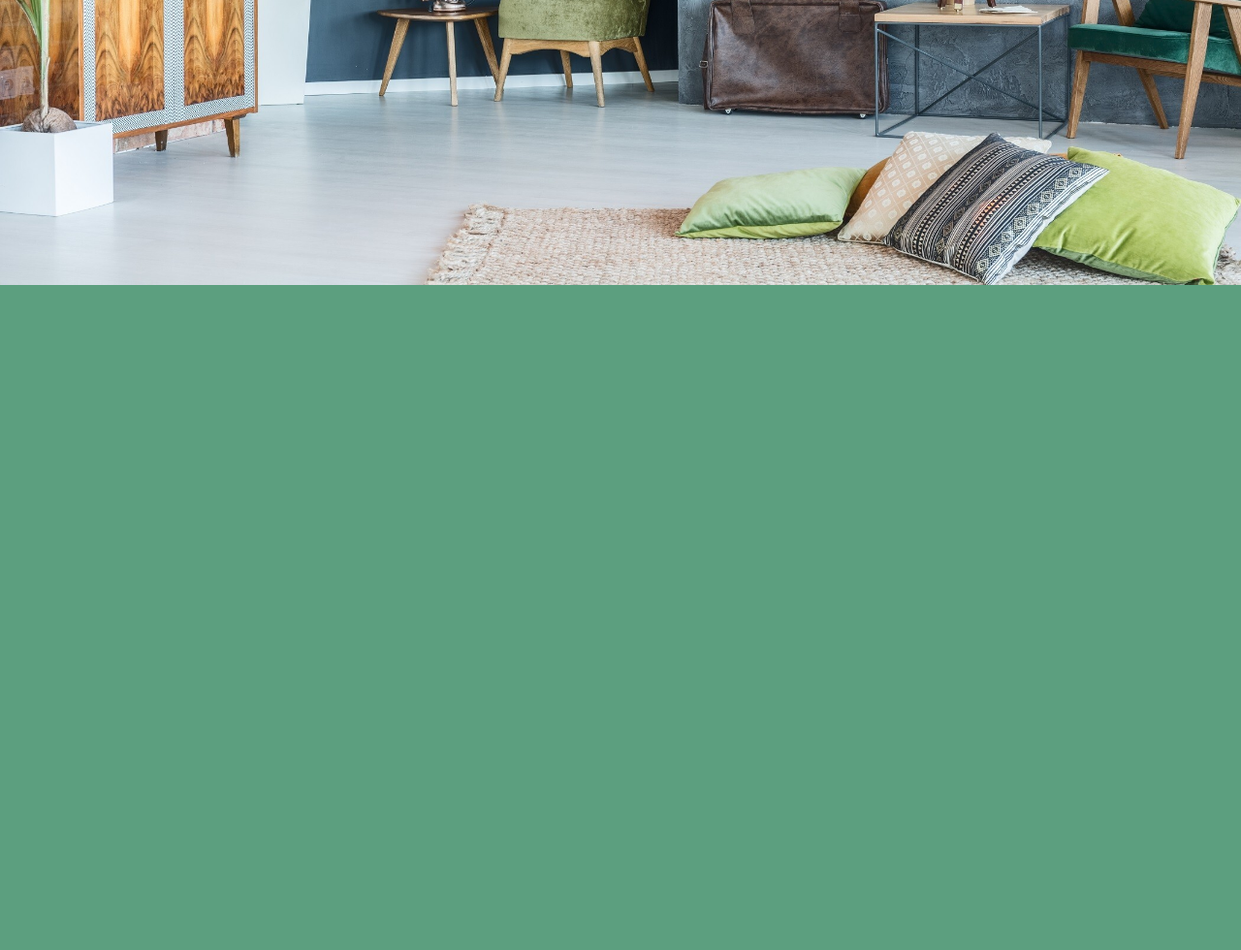
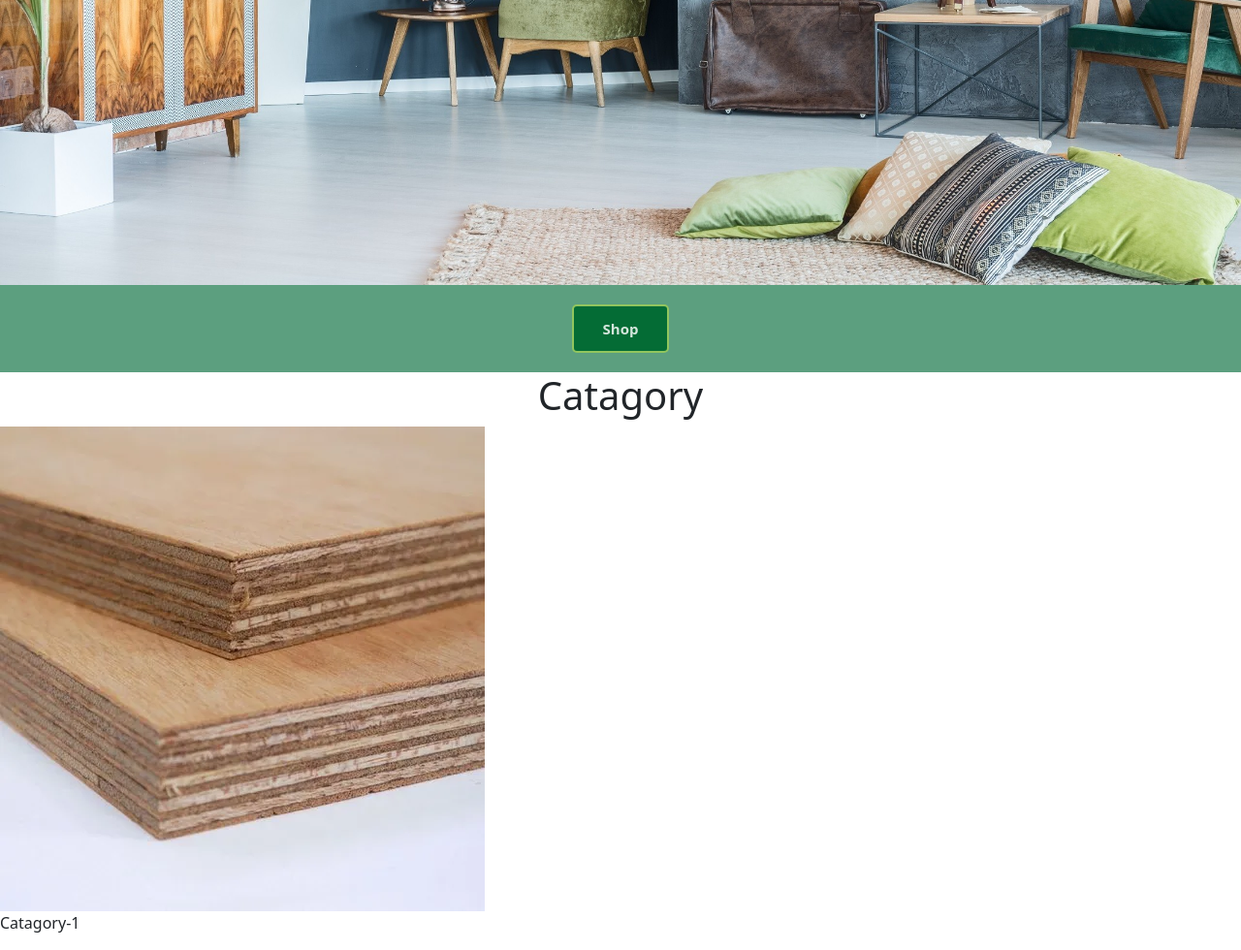
Before and after one commit to rameshagk11/SriDeviPlyawoods, a plain HTML site: page index.html in a window 1280 px wide. Shown: the part 506-1486 px from the top of the page at 97% size. Before the commit the page ends 804 px from the top, so only its background shows below. Drawn offline with nearby package versions, Linux system fonts and the light colour scheme.

Commit message:
added new changes

```diff
--- a/index.html
+++ b/index.html
@@ -5,6 +5,8 @@
         <meta name="viewport" content="width=device-width, initial-scale=1.0" />
         <title>Home || SriDevi Hardwares & Playwoods</title>
         <link rel="stylesheet" href="styles.css" />
+        <link href="https://cdn.jsdelivr.net/npm/bootstrap@5.2.3/dist/css/bootstrap.min.css" rel="stylesheet">
+        <script src="https://cdn.jsdelivr.net/npm/bootstrap@5.2.3/dist/js/bootstrap.bundle.min.js"></script>
     </head>
     <body>
         <!--Start of Main div -->
@@ -43,10 +45,22 @@
                 </div>
             </div>
             <!-- End of Welcome Section -->
-
+            <div class="shop"><button class="enquiry-btn shop-btn">Shop</button></div>
             <!-- Start of Category Section -->
             <div class="catagory">
-
+                <div class="catagory-header">
+                    <h1>Catagory</h1>
+                </div>
+                <div class="catagory-list">
+                    <div class="">
+                        <div>
+                            <img src="images/playwood.png">
+                        </div>
+                        <div>
+                            <p>Catagory-1</p>
+                        </div>
+                    </div>
+                </div>
             </div>
             <!-- End of Category Section -->
         </div>
--- a/styles.css
+++ b/styles.css
@@ -5,6 +5,7 @@
     --color-4: #5c9f7f;
     --color-white: white;
     --color-black: black;
+    --color-pink: #b47c9c;
 }
 
 * {
@@ -13,7 +14,7 @@
     box-sizing: border-box;
 }
 body{
-    background-color: var(--color-4);
+    background-color: var(--color-white);
 }
 
 .logo {
@@ -112,3 +113,32 @@ nav, li{
 .centered p{
     font-size: 20px;
 }
+/*  */
+.shop {
+    background-color: var(--color-4);
+    align-items: center;
+    display: flex;
+    padding: 20px;
+    margin: 0;
+    justify-content: center;
+}
+.shop-btn {
+    width: 100px;
+    height: 50px;
+
+}
+/* catagory */
+.catagory{
+    justify-content: center;
+}
+
+.catagory-header {
+    display: flex;
+    justify-content: center;
+}
+
+.catagory-list{
+    display: flex;
+
+    flex-wrap: wrap;
+}
```
